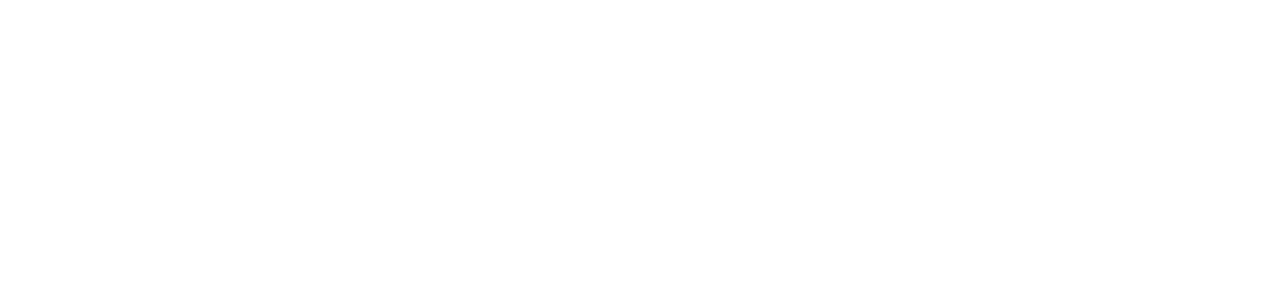
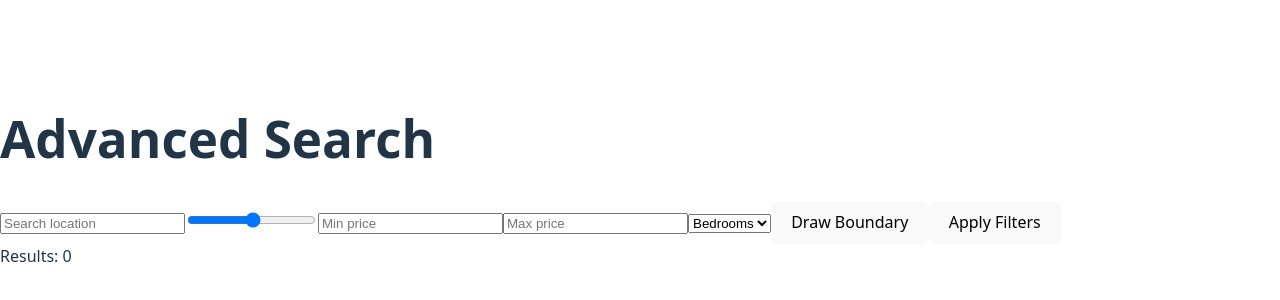
Before and after one commit to sailajabevara/real-estate-mapbox-platform, a React (Vite) app: page /search in a window 1280 px wide. Before the commit this address had no page. Shown: the part 228-528 px from the top of the page. Built offline with nearby package versions, Linux system fonts and the light colour scheme.

Commit message:
Completed all UI skeleton pages

```diff
--- a/src/App.jsx
+++ b/src/App.jsx
@@ -2,6 +2,8 @@
 import Properties from "./pages/Properties";
 import PropertyDetail from "./pages/PropertyDetail";
 import SavedSearches from "./pages/SavedSearches";
+import Search from "./pages/Search";
+
 
 
 function App() {
@@ -11,6 +13,8 @@
         <Route path="/properties" element={<Properties />} />
         <Route path="/property/:id" element={<PropertyDetail />} />
         <Route path="/saved-searches" element={<SavedSearches />} />
+        <Route path="/search" element={<Search />} />
+
 
       </Routes>
     </BrowserRouter>
--- /dev/null
+++ b/src/pages/Search.jsx
@@ -0,0 +1,50 @@
+export default function Search() {
+  return (
+    <div>
+
+      <h1>Advanced Search</h1>
+
+      <input
+        data-testid="location-autocomplete"
+        placeholder="Search location"
+      />
+
+      <input
+        type="range"
+        data-testid="search-radius-slider"
+        min="1"
+        max="50"
+      />
+
+      <input
+        data-testid="price-min-input"
+        placeholder="Min price"
+      />
+
+      <input
+        data-testid="price-max-input"
+        placeholder="Max price"
+      />
+
+      <select data-testid="bedrooms-select">
+        <option value="">Bedrooms</option>
+        <option value="1">1+</option>
+        <option value="2">2+</option>
+        <option value="3">3+</option>
+      </select>
+
+      <button data-testid="draw-boundary-button">
+        Draw Boundary
+      </button>
+
+      <button data-testid="apply-filters-button">
+        Apply Filters
+      </button>
+
+      <div data-testid="results-count">
+        Results: 0
+      </div>
+
+    </div>
+  );
+}
```
